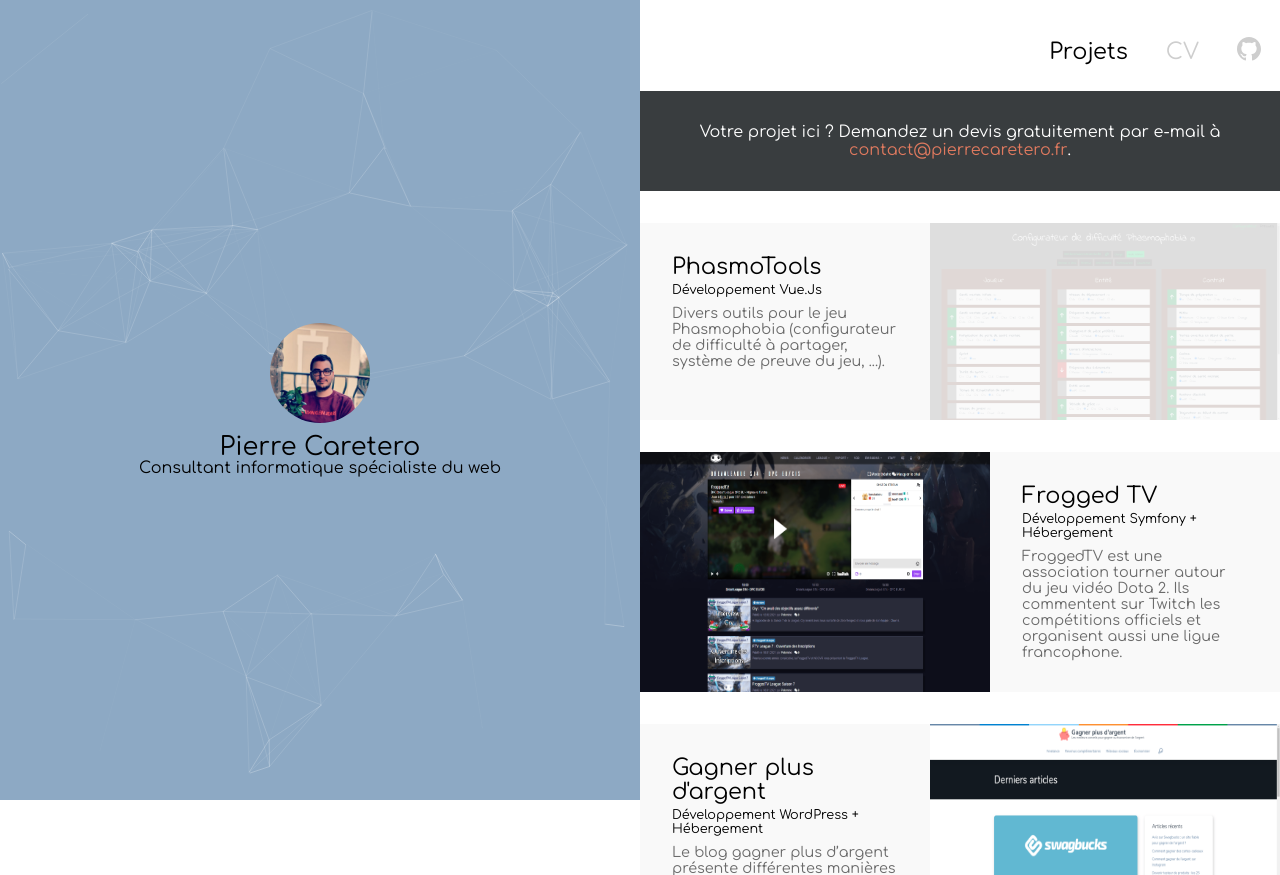
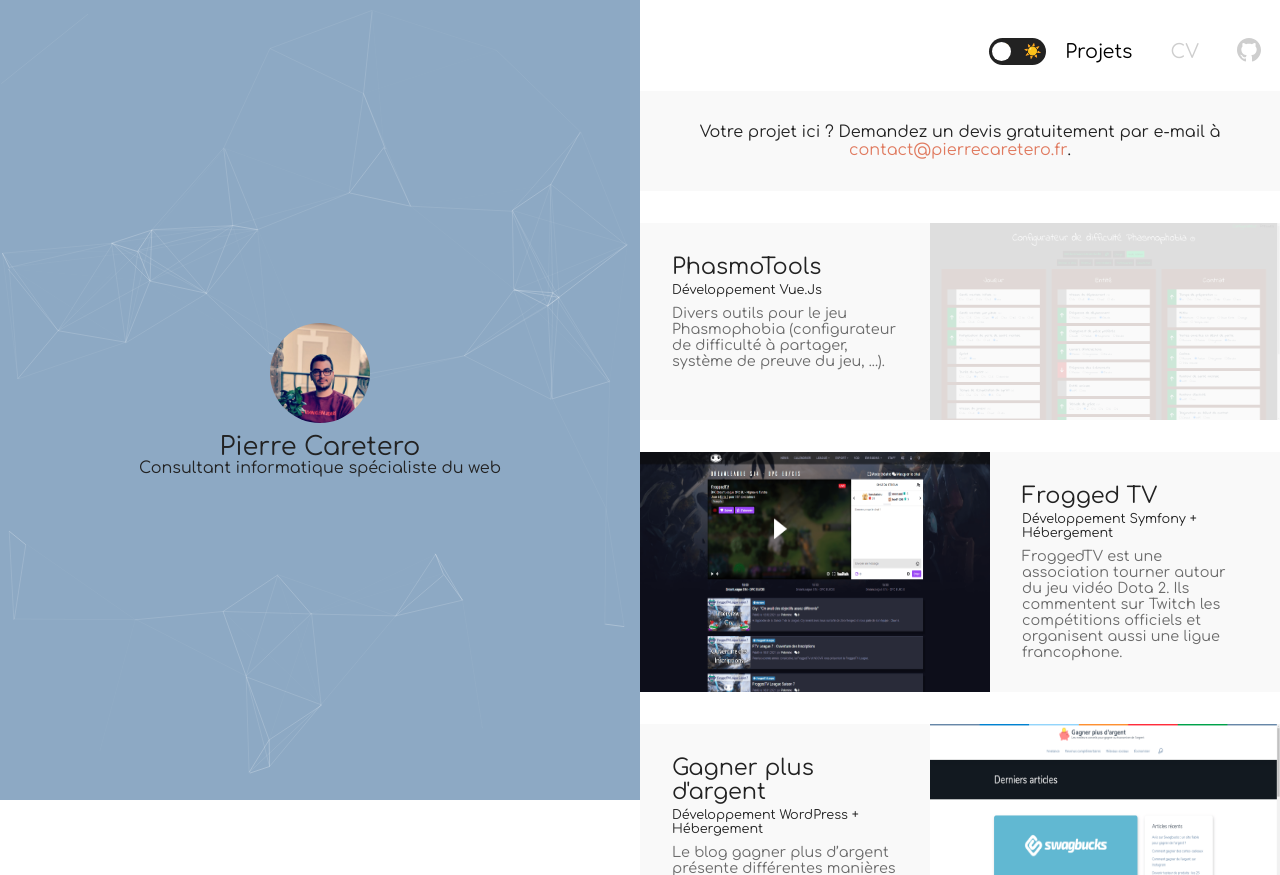
Before and after one commit to DetaX/pierrecareterofr, a Vue app: page /projets in a window 1280 px wide. Built offline with nearby package versions, Linux system fonts and the light colour scheme.

Commit message:
adding dark theme

```diff
--- a/src/App.vue
+++ b/src/App.vue
@@ -1,15 +1,15 @@
 <template>
   <main :class="$route.name">
     <div id="particles" class="particles">
-
       <div class="title_wrapper">
         <router-link to="/"><img src="/assets/picture.jpg" alt="Photo" /></router-link>
         <router-link to="/"><span class="title">Pierre Caretero</span></router-link>
         <router-link to="/"><span class="subtitle">Consultant informatique spécialiste du web</span></router-link>
       </div>
-<!--      <span id="text" >Je développe votre site web</span>-->
       <nav id="navbar">
-      <span>
+        <theme-button id="theme_buttton" />
+
+        <span>
         <router-link to="/projets"> Projets </router-link>
       </span>
         <span>
@@ -17,7 +17,7 @@
       </span>
     <span>
       <a href="https://github.com/DetaX/pierrecareterofr" id="github" title="Voir le code sur Github">
-        <Github fill="#cecece" />
+        <Github />
       </a>
     </span>
       </nav>
@@ -31,14 +31,14 @@
 </template>
 
 <script>
-import { Power3, gsap } from "gsap";
-import { color1 } from "./variables";
 import Github from "@/assets/svgs/github.svg";
+import ThemeButton from "@/components/ThemeButton.vue";
 
 export default {
   name: "App",
   components: {
-    Github
+    Github,
+    ThemeButton
   },
   mounted() {
     window.particlesJS.load(
@@ -53,12 +53,6 @@ export default {
         window.scrollTo(0, 0);
       w = window.outerWidth;
     };
-    let tl = gsap.timeline();
-    tl.to("#particles", {
-      duration: 2,
-      background: color1,
-      ease: Power3.easeOut,
-    });
 
     window.onscroll = function() {myFunction()};
 
@@ -101,6 +95,29 @@ export default {
     U+FEFF, U+FFFD;
 }
 
+:root {
+  --background-color-primary: #fff;
+  --background-color-secondary: #f9f9f9;
+  --text-primary-color: #222;
+  --text-secondary-color: #6b6b6b;
+  --particles-color: #8DA9C4;
+  --nav-default-color: #cecece;
+  --nav-active-color: #000;
+  --nav-mobile-color: #6c879b;
+  --element-size: 3rem;
+}
+
+:root.dark-theme {
+  --background-color-primary: #1f2329;
+  --background-color-secondary: #181c22;
+  --text-primary-color: #ddd;
+  --text-secondary-color: #6b6b6b;
+  --particles-color: #2f343d;
+  --nav-default-color: #707070;
+  --nav-active-color: #fff;
+  --nav-mobile-color: #252a30;
+}
+
 html {
   overflow-x: hidden;
 }
@@ -115,7 +132,9 @@ body {
 
 main {
   width: 100%;
-  background: #fff;
+  transition: background-color .3s ease, color .3s ease;
+  background: var(--background-color-primary);
+  color: var(--text-primary-color);
   display: flex;
   flex-direction: column;
   margin: 0;
@@ -132,7 +151,8 @@ main {
   width: 100%;
 }
 #particles {
-  background: #fff;
+  transition: background-color .3s ease;
+  background: var(--particles-color);
   height: 50vh;
   min-height: 250px;
   flex-grow: 1;
@@ -146,7 +166,9 @@ main {
     z-index: -1;
   }
 }
-
+#theme_buttton {
+  margin: auto 0;
+}
 .particles-js-canvas-el {
   position: absolute;
   left: 0;
@@ -156,8 +178,8 @@ main {
   flex-direction: column;
   text-align: center;
   margin-bottom: 53px;
+  outline: none;
 
-  outline: none;
   .title {
     display: flex;
     margin: .75rem auto 0;
@@ -176,7 +198,8 @@ main {
     margin: auto;
   }
   a {
-    color: #000;
+    color: var(--text-primary-color);
+    transition: color .3s ease;
     display: contents;
   }
 }
@@ -190,30 +213,30 @@ nav {
   justify-content: space-evenly;
   width: 100%;
   height: 53px;
+  transition: background-color .3s ease;
   &.sticky {
-    background: rgb(108 135 155);
+    background: var(--nav-mobile-color);
   }
-  span {
+  & > span {
     padding: 1rem;
   }
   a {
+    color: var(--nav-default-color);
+    font-size: 1.2rem;
     &:hover {
-      color: #000;
+      color: var(--nav-active-color);
       position: relative;
-      &:after {
-        width: 100%;
-        transition: width 0.5s;
+    }
+    &#github {
+      svg {
+        fill: var(--nav-default-color);
       }
     }
-
   }
 }
 a {
   text-decoration: none;
-  color: #cecece;
-  font-size: 1.2rem;
 }
-
 
 .fade-leave-active {
   transition-duration: 0.3s;
@@ -222,7 +245,7 @@ a {
   opacity: 0;
 }
 .router-link-active {
-  color: #000;
+  color: var(--nav-active-color);
 }
 @media (min-width: 768px) {
   main {
@@ -254,13 +277,13 @@ a {
     right: -100%;
     justify-content: flex-end;
     align-items: center;
-    span {
+    & > span {
       padding: 0.25rem;
     }
     a#github {
       &:hover {
         svg {
-          fill: #000;
+          fill: var(--nav-active-color);
         }
       }
       &:after {
@@ -269,13 +292,17 @@ a {
     }
     a {
       margin: 15px;
+      &:not(.router-link-active):hover:after {
+        width: 100%;
+        transition: width 0.5s;
+      }
       &:after {
         content: "";
         position: absolute;
         bottom: -5px;
         left: 0;
         width: 0;
-        border-bottom: 2px solid black;
+        border-bottom: 2px solid var(--nav-active-color);;
       }
     }
   }
--- /dev/null
+++ b/src/components/ThemeButton.vue
@@ -0,0 +1,106 @@
+<template>
+  <div>
+    <input
+        @change="toggleTheme"
+        id="checkbox"
+        type="checkbox"
+        class="switch-checkbox"
+    />
+    <label for="checkbox" class="switch-label">
+      <span>🌙</span>
+      <span>☀️</span>
+      <div
+          class="switch-toggle"
+          :class="{ 'switch-toggle-checked': userTheme === 'dark-theme' }"
+      ></div>
+    </label>
+  </div>
+</template>
+
+<script>
+export default {
+  mounted() {
+    const initUserTheme = this.getTheme() || this.getMediaPreference();
+    this.setTheme(initUserTheme);
+  },
+
+  data() {
+    return {
+      userTheme: "light-theme",
+    };
+  },
+
+  methods: {
+    toggleTheme() {
+      const activeTheme = localStorage.getItem("user-theme");
+      if (activeTheme === "light-theme") {
+        this.setTheme("dark-theme");
+      } else {
+        this.setTheme("light-theme");
+      }
+    },
+
+    getTheme() {
+      return localStorage.getItem("user-theme");
+    },
+
+    setTheme(theme) {
+      localStorage.setItem("user-theme", theme);
+      this.userTheme = theme;
+      document.documentElement.className = theme;
+    },
+
+    getMediaPreference() {
+      const hasDarkPreference = window.matchMedia(
+          "(prefers-color-scheme: dark)"
+      ).matches;
+      if (hasDarkPreference) {
+        return "dark-theme";
+      } else {
+        return "light-theme";
+      }
+    },
+  },
+};
+</script>
+
+<!-- Add "scoped" attribute to limit CSS to this component only -->
+<style scoped>
+.switch-checkbox {
+  display: none;
+}
+
+.switch-label {
+  align-items: center;
+  background: var(--text-primary-color);
+  border: calc(var(--element-size) * 0.025) solid var(--accent-color);
+  border-radius: var(--element-size);
+  cursor: pointer;
+  display: flex;
+  font-size: calc(var(--element-size) * 0.3);
+  height: calc(var(--element-size) * 0.35);
+  position: relative;
+  padding: calc(var(--element-size) * 0.1);
+  transition: background 0.5s ease;
+  justify-content: space-between;
+  width: var(--element-size);
+  z-index: 1;
+  user-select: none;
+}
+
+.switch-toggle {
+  position: absolute;
+  background-color: var(--background-color-primary);
+  border-radius: 50%;
+  top: calc(var(--element-size) * 0.07);
+  left: calc(var(--element-size) * 0.07);
+  height: calc(var(--element-size) * 0.4);
+  width: calc(var(--element-size) * 0.4);
+  transform: translateX(0);
+  transition: transform 0.3s ease, background-color 0.5s ease;
+}
+
+.switch-toggle-checked {
+  transform: translateX(calc(var(--element-size) * 0.6)) !important;
+}
+</style>
--- a/src/variables.js
+++ /dev/null
@@ -1,2 +0,0 @@
-export const color1 = '#8DA9C4';
-export const color2 = '#000';
--- a/src/views/CVView.vue
+++ b/src/views/CVView.vue
@@ -168,7 +168,6 @@
 </template>
 
 <script>
-import {gsap} from "gsap";
 import Work from "../assets/svgs/work.svg"
 
 export default {
@@ -188,7 +187,12 @@ export default {
 </script>
 
 <style lang="scss">
-
+:root {
+  --work-opacity: 0.1;
+}
+:root.dark-theme {
+  --work-opacity: 0.05;
+}
   #cv {
     position: relative;
     & > div {
@@ -203,7 +207,7 @@ export default {
     position: absolute;
     right: 0;
     top:0;
-    opacity: .1;
+    opacity: var(--work-opacity);
     z-index: -1;
     transform: rotateY(180deg);
 
@@ -221,10 +225,10 @@ export default {
     position: relative;
     &:after {
       -webkit-transition: width 1s;
-      transition: width 1s;
+      transition: width 1s, border-bottom-color .3s ease;
       content: '';
       width: 0;
-      border-bottom: 5px solid #8DA9C4;
+      border-bottom: 5px solid var(--particles-color);
       position: absolute;
       bottom: -5px;
       left: 0;
@@ -234,12 +238,12 @@ export default {
     margin-top: 10px;
   }
   .title {
-    font-size: 1.2rem;
+    font-size: 1.3rem;
     line-height: 1.5rem;
   }
   .date {
     line-height: 1.5rem;
-    color: #cacaca;
+    color: var(--text-secondary-color);
   }
   .description {
     font-size: 0.9rem;
--- a/src/views/HomeView.vue
+++ b/src/views/HomeView.vue
@@ -35,7 +35,7 @@ export default {
       .to("#presentation", { duration: 2, opacity: 1 }, 0)
       .to(
         "#programming",
-        { duration: 2, opacity: 1, x: 0, ease: "elastic" },
+        { duration: 2, opacity: 1},
         "-=2"
       )
       .to("#programming", { duration: 20, scale: 1.25, y: 50 }, "-=1");
@@ -82,13 +82,13 @@ export default {
 }
 #text a {
   font-size: 1rem;
-  color: #000;
+  color: var(--text-primary-color);
+  transition: color .3s ease;
   text-decoration: underline;
 }
 #programming {
   opacity: 0;
   max-height: 50vh;
-  transform: translateX(-50vh);
 }
 .home #text {
   opacity: 1;
--- a/src/views/ProjectsView.vue
+++ b/src/views/ProjectsView.vue
@@ -77,8 +77,9 @@ export default {
     .contact {
       padding: 2rem;
       text-align: center;
-      background: #393d3f;
-      color: #fff;
+      transition: background-color .3s ease, color .3s ease;
+      background: var(--background-color-secondary);
+      color: var(--text-primary-color);
       margin-top: 1rem;
       a {
         font-size: 1rem;
@@ -94,7 +95,7 @@ export default {
     }
     .project {
       display: flex;
-      background: #f9f9f9;
+      background: var(--background-color-secondary);
       margin-top: 2rem;
       flex-direction: column;
       transition: all .15s;
```
